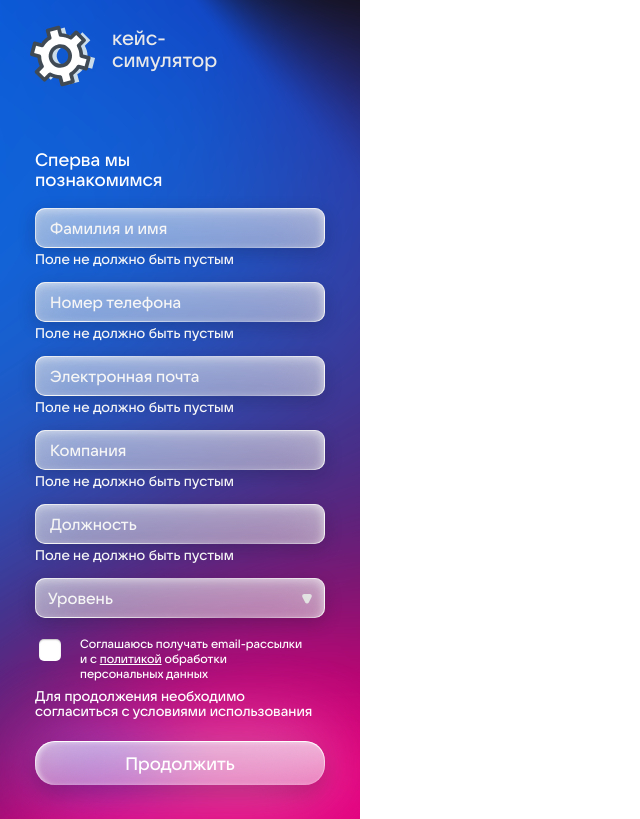
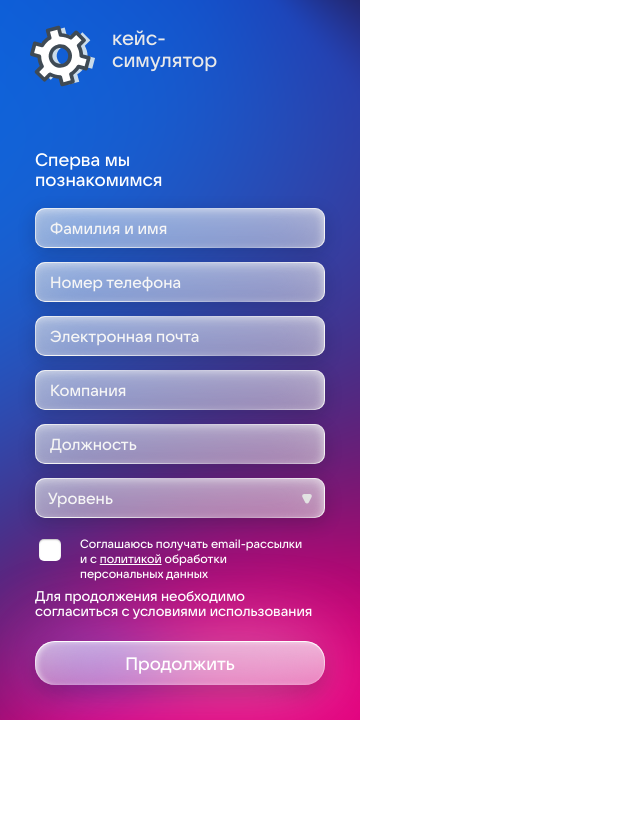
Before and after one commit to Kozhanaya/case-simulator, a Vue app: page / in a window 1280 px wide. Shown: the whole page, without its empty margins (0-640 px from the left). Built offline with nearby package versions, Linux system fonts and the light colour scheme.

Commit message:
adjusted custom field

```diff
--- a/src/components/UserformField.vue
+++ b/src/components/UserformField.vue
@@ -14,7 +14,7 @@ const props = defineProps({
       <input class="form-field__input" :type="props.type" @input="" :id="props.name" :name="props.name" :placeholder="props.placeholder">
     </div>
 
-    <span class="form-field__error" v-if="props.isValid">{{ props.errorMessage }}</span>
+    <p class="form-field__error" v-if="!props.isValid">{{ props.errorMessage }}</p>
   </div>
 </template>
 
@@ -84,6 +84,7 @@ const props = defineProps({
   &__error {
     font-size: 14px;
     margin-top: 4px;
+    margin-bottom: 0;
   }
 }
 </style>
```
